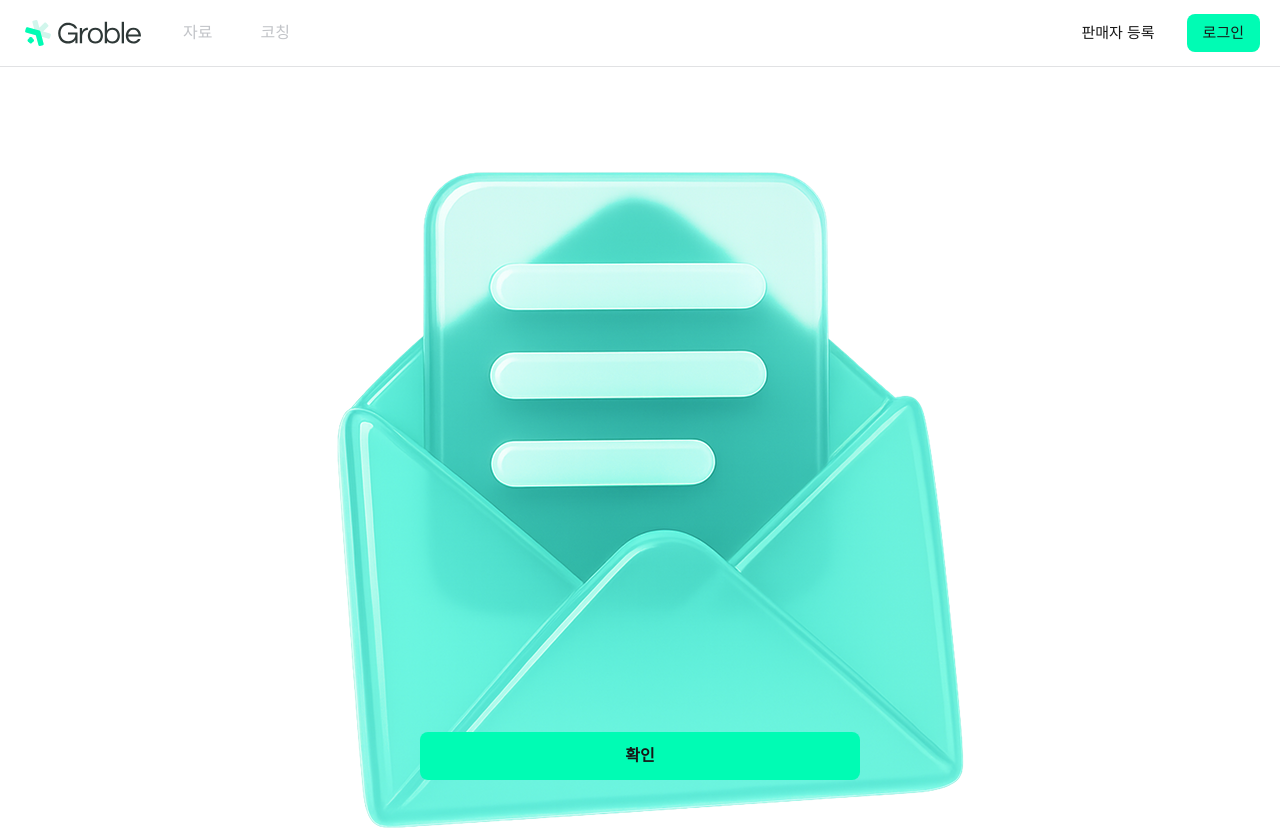
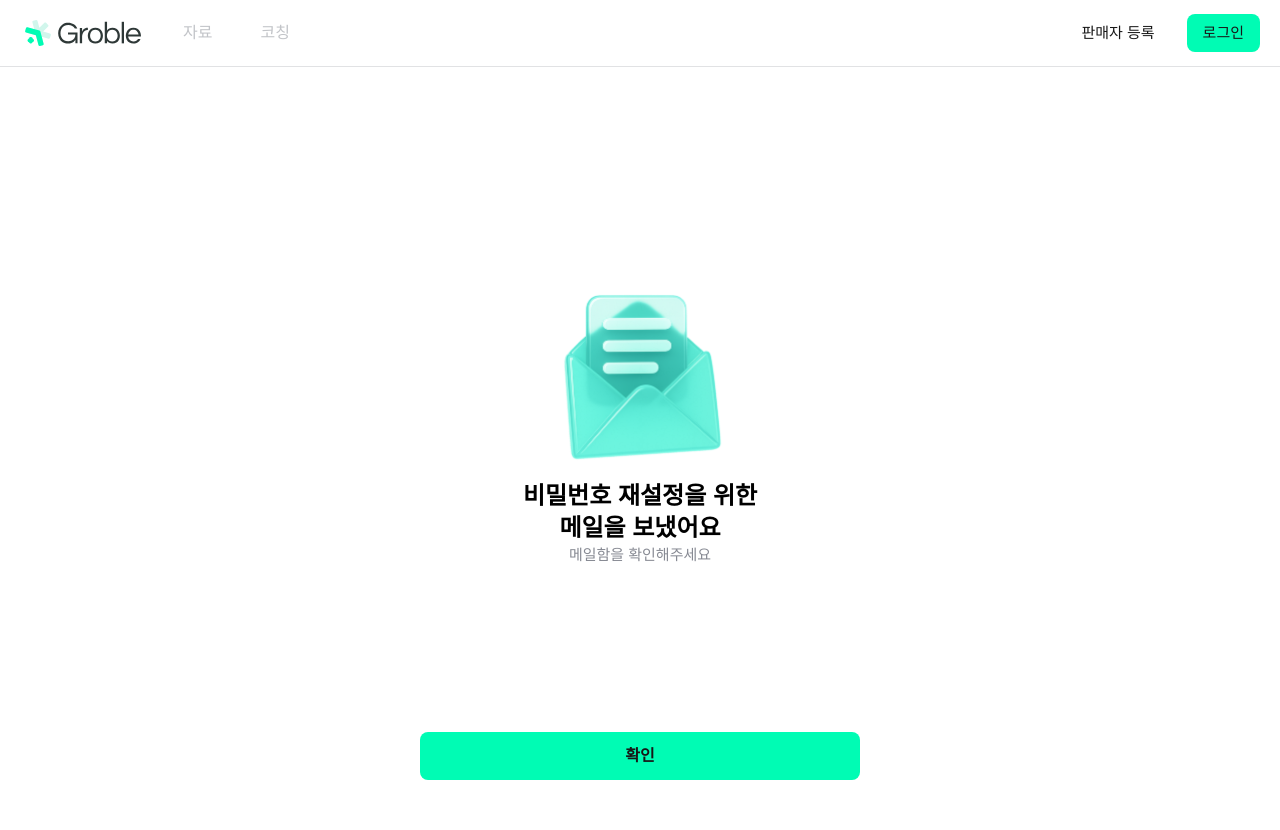
Before and after one commit to TEAM-LIAISON/groble-frontend, a Next.js app: page /auth/password/reset-request-complete in a window 1280 px wide. Shown: the top 830 px of the page. Built offline with nearby package versions, Linux system fonts and the light colour scheme; no server answers.

Commit message:
fix: set width for images in reset and sign-up pages

```diff
--- a/app/auth/password/reset-complete/page.tsx
+++ b/app/auth/password/reset-complete/page.tsx
@@ -13,7 +13,7 @@ export default function ResetSuccessPage() {
     <div className="flex h-screen flex-col">
       <Header left={<Back />} />
       <main className="flex flex-1 flex-col items-center justify-center gap-1.5 p-5 text-center">
-        <Image src={image} alt="" />
+        <Image src={image} alt="" width={200} />
         <div>
           <h1 className="text-title-3 font-bold">비밀번호를 변경했어요</h1>
           <p className="text-body-2-normal font-medium text-label-alternative">
--- a/app/auth/password/reset-request-complete/page.tsx
+++ b/app/auth/password/reset-request-complete/page.tsx
@@ -13,7 +13,7 @@ export default function ResetRequestSuccessPage() {
     <div className="flex h-screen flex-col">
       <Header left={<Back />} />
       <main className="flex flex-1 flex-col items-center justify-center gap-1.5 p-5 text-center">
-        <Image src={image} alt="" />
+        <Image src={image} alt="" width={200} />
         <div>
           <h1 className="text-title-3 font-bold">
             비밀번호 재설정을 위한
--- a/app/auth/sign-up/user-type/page.tsx
+++ b/app/auth/sign-up/user-type/page.tsx
@@ -23,7 +23,7 @@ export default async function UserTypePage() {
             </p>
           </div>
           <div className="flex justify-center">
-            <Image src={image} alt="" />
+            <Image src={image} alt="" width={200} />
           </div>
           <ul className="flex flex-col gap-3">
             <li>
--- a/app/auth/sign-up/welcome/page.tsx
+++ b/app/auth/sign-up/welcome/page.tsx
@@ -8,7 +8,7 @@ export default function SignUpPage() {
     <div className="flex h-screen flex-col">
       <Header left={<Back />} />
       <main className="flex flex-1 flex-col items-center justify-center gap-1.5 p-5 text-center">
-        <Image src={image} alt="" />
+        <Image src={image} alt="" width={200} />
         <div>
           <h1 className="text-title-3 font-bold">가입을 환영해요!</h1>
           <p className="text-body-2-normal font-medium text-label-alternative">
```
